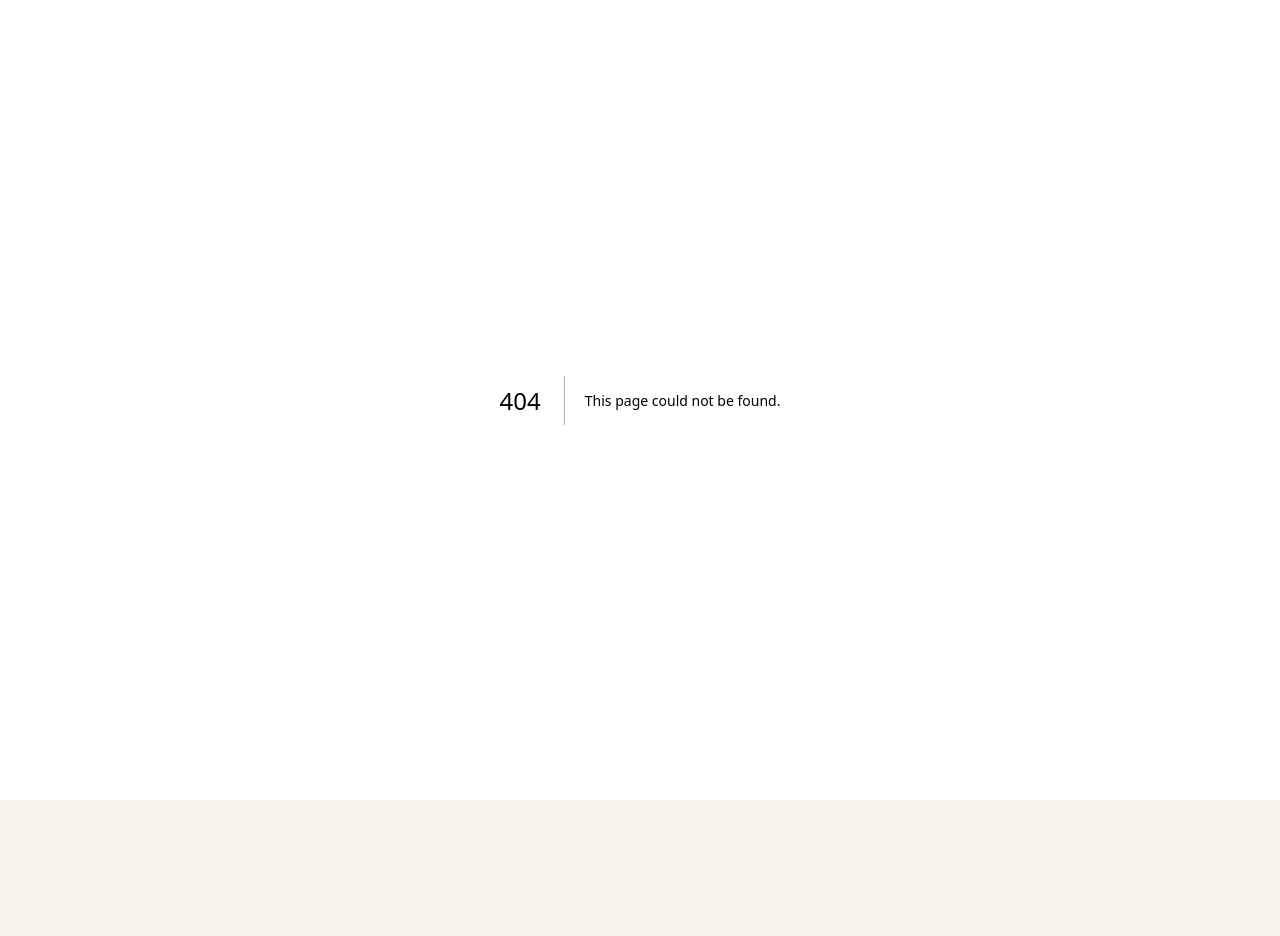
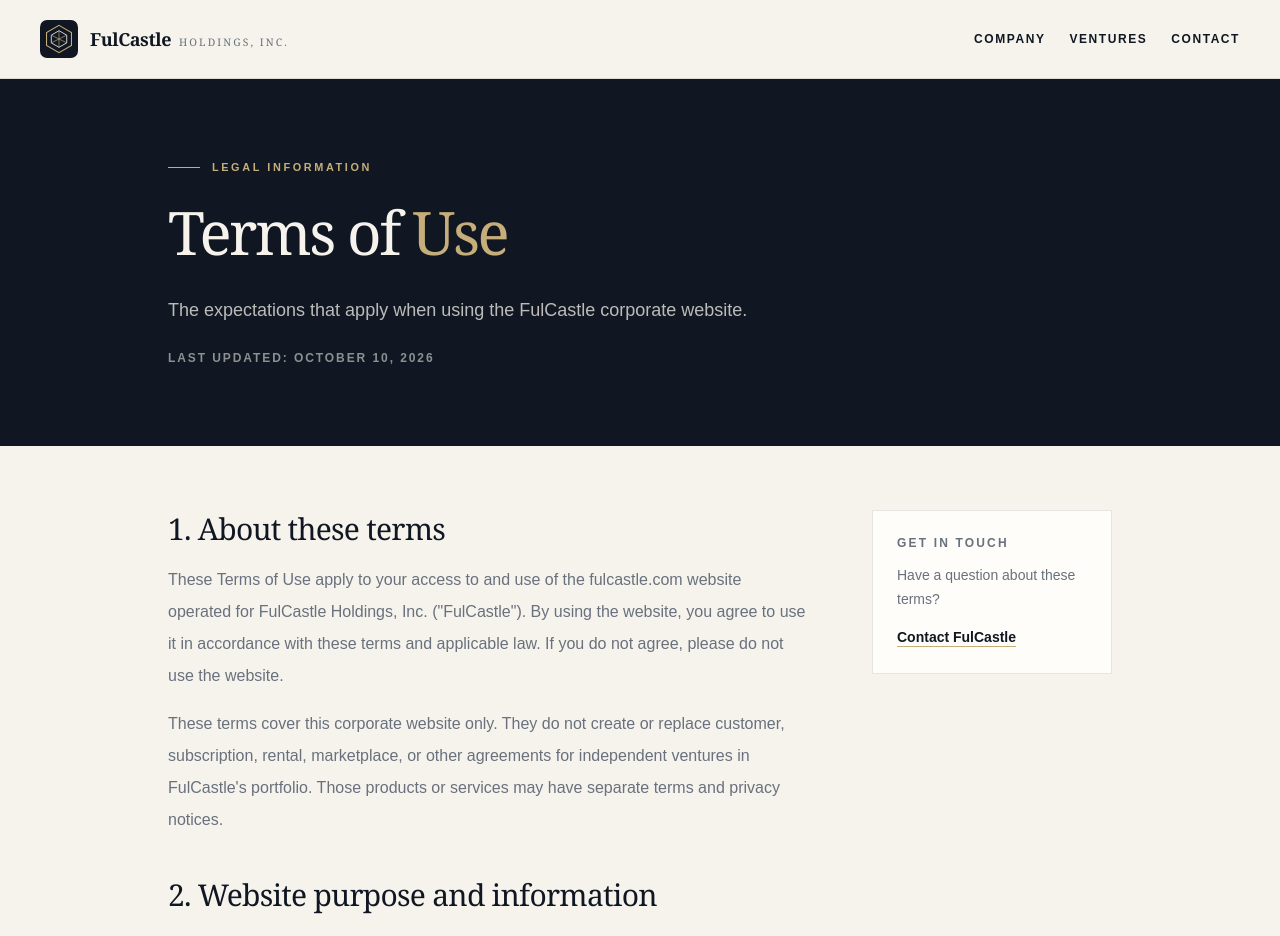
Before and after one commit to StarksDOOM/fulcastle-site, a Next.js app: page /terms-of-use in a window 1280 px wide. Before the commit this address had no page. Shown: the top 936 px of the page. Before the commit the page ends 800 px from the top, so only its background shows below. Built offline with nearby package versions, Linux system fonts and the light colour scheme.

Commit message:
feat(legal): add terms of use alongside privacy policy

```diff
--- a/app/components/site-footer.tsx
+++ b/app/components/site-footer.tsx
@@ -4,16 +4,16 @@ export function SiteFooter() {
   return (
     <footer className="border-t border-white/15 bg-graphite text-ivory">
       <div className="mx-auto flex w-full max-w-7xl flex-col gap-3 px-6 py-7 text-sm text-ivory/70 sm:flex-row sm:items-center sm:justify-between sm:px-10">
+        <p>© {new Date().getFullYear()} FulCastle Holdings, Inc.</p>
         <div className="flex flex-wrap items-center gap-x-4 gap-y-2">
-          <p>© {new Date().getFullYear()} FulCastle Holdings, Inc.</p>
+          <p>Independent ventures. Shared vision.</p>
           <Link
             className="underline decoration-muted-gold/70 underline-offset-4 transition-colors hover:text-ivory focus-visible:outline-2 focus-visible:outline-offset-4 focus-visible:outline-muted-gold"
-            href="/privacy-policy"
+            href="/terms-of-use"
           >
-            Privacy Policy
+            Terms of Use
           </Link>
         </div>
-        <p>Independent ventures. Shared vision.</p>
       </div>
     </footer>
   );
--- /dev/null
+++ b/app/terms-of-use/page.tsx
@@ -0,0 +1,129 @@
+import type { Metadata } from "next";
+import Link from "next/link";
+import { SiteFooter } from "@/app/components/site-footer";
+import { SiteHeader } from "@/app/components/site-header";
+
+export const metadata: Metadata = {
+  title: "Terms of Use",
+  description: "Terms for using the FulCastle Holdings, Inc. corporate website.",
+};
+
+const sections = [
+  {
+    title: "1. About these terms",
+    paragraphs: [
+      'These Terms of Use apply to your access to and use of the fulcastle.com website operated for FulCastle Holdings, Inc. ("FulCastle"). By using the website, you agree to use it in accordance with these terms and applicable law. If you do not agree, please do not use the website.',
+      "These terms cover this corporate website only. They do not create or replace customer, subscription, rental, marketplace, or other agreements for independent ventures in FulCastle's portfolio. Those products or services may have separate terms and privacy notices.",
+    ],
+  },
+  {
+    title: "2. Website purpose and information",
+    paragraphs: [
+      "The website provides general information about FulCastle and its portfolio. Portfolio descriptions may include concepts or initiatives still in development and not available to the public.",
+      "We aim to keep website content useful and accurate, but do not promise that all content is complete, current, error-free, or suitable for a particular purpose. Information may change without notice.",
+    ],
+  },
+  {
+    title: "3. No professional advice or offer",
+    paragraphs: [
+      "Website content is for general informational purposes and is not legal, financial, tax, investment, or other professional advice. Seek advice from an appropriately qualified professional for decisions that require it.",
+      "Nothing on this website is an offer to sell or solicitation to buy securities, a promise that a venture or feature will launch, or a commitment to enter into a business relationship. Any actual offer or service will be subject to its own documentation.",
+    ],
+  },
+  {
+    title: "4. Permitted use",
+    paragraphs: [
+      "You may use the website for lawful personal and business-information purposes. You must not knowingly disrupt, damage, overload, or gain unauthorized access to the website or its supporting systems; bypass security controls; submit malicious code; or use the contact form to send unlawful, deceptive, abusive, or unsolicited bulk messages.",
+      "Do not misrepresent your identity or use website content in a way that infringes another person's rights or violates applicable law.",
+    ],
+  },
+  {
+    title: "5. Intellectual property",
+    paragraphs: [
+      "Unless a page or asset states otherwise, original website text, design, branding, and other content are owned by FulCastle or used with permission and are protected by applicable intellectual-property laws. These terms do not transfer ownership to you.",
+      "You may link to public pages and quote brief excerpts for lawful purposes with appropriate attribution, provided you do not misrepresent FulCastle or imply endorsement. Other reproduction, redistribution, or commercial use requires permission from the relevant rights holder unless applicable law permits it. Third-party names and marks belong to their respective owners.",
+    ],
+  },
+  {
+    title: "6. Third-party links",
+    paragraphs: [
+      "The website may link to third-party websites or services for convenience or reference. FulCastle does not control those third parties and is not responsible for their content, availability, terms, or privacy practices. Visiting a third-party site is at your discretion and subject to that site's terms.",
+    ],
+  },
+  {
+    title: "7. Availability and disclaimers",
+    paragraphs: [
+      "We may update, suspend, or discontinue all or part of the website. We do not guarantee uninterrupted access or that the website will always be error-free or free from service interruptions.",
+      'To the extent permitted by applicable law, the website is provided on an "as available" basis. Nothing in these terms excludes or limits any right or liability that cannot lawfully be excluded or limited.',
+    ],
+  },
+  {
+    title: "8. Responsibility for use",
+    paragraphs: [
+      "You are responsible for your use of the website and for ensuring your activities comply with applicable law. To the extent permitted by law, FulCastle is not responsible for losses arising from reliance on website information, interruption or unavailability of the site, or third-party websites. This does not limit liability that cannot lawfully be limited.",
+    ],
+  },
+  {
+    title: "9. Changes and contact",
+    paragraphs: [
+      "We may revise these terms as the website or our practices change. The date shown above identifies the latest text update. Questions about these terms can be sent through the contact page.",
+    ],
+  },
+];
+
+export default function TermsOfUsePage() {
+  return (
+    <div className="flex min-h-screen flex-col">
+      <SiteHeader />
+      <main className="flex-1 bg-ivory">
+        <section className="bg-graphite text-ivory">
+          <div className="mx-auto w-full max-w-5xl px-6 py-16 sm:px-10 sm:py-20">
+            <p className="mb-5 flex items-center gap-3 text-[0.68rem] font-semibold uppercase tracking-[0.24em] text-muted-gold">
+              <span aria-hidden="true" className="h-px w-8 bg-muted-gold" />
+              Legal information
+            </p>
+            <h1 className="max-w-3xl font-display text-5xl leading-tight tracking-[-0.04em] sm:text-6xl">
+              Terms of <span className="text-muted-gold">Use</span>
+            </h1>
+            <p className="mt-6 max-w-2xl text-base leading-7 text-ivory/75 sm:text-lg sm:leading-8">
+              The expectations that apply when using the FulCastle corporate website.
+            </p>
+            <p className="mt-6 text-xs font-semibold uppercase tracking-[0.16em] text-ivory/55">
+              Last updated: October 10, 2026
+            </p>
+          </div>
+        </section>
+
+        <div className="mx-auto grid w-full max-w-5xl gap-10 px-6 py-12 sm:px-10 sm:py-16 lg:grid-cols-[minmax(0,1fr)_15rem] lg:gap-16">
+          <article className="min-w-0 space-y-10">
+            {sections.map((section) => {
+              const id = section.title.toLowerCase().replace(/[^a-z0-9]+/g, "-").replace(/^-|-$/g, "");
+              return (
+                <section aria-labelledby={id} key={section.title}>
+                  <h2 className="font-display text-2xl leading-tight tracking-tight text-graphite sm:text-3xl" id={id}>
+                    {section.title}
+                  </h2>
+                  <div className="mt-4 space-y-4 text-sm leading-7 text-slate sm:text-base sm:leading-8">
+                    {section.paragraphs.map((paragraph) => <p key={paragraph}>{paragraph}</p>)}
+                  </div>
+                </section>
+              );
+            })}
+            <p className="border-l-2 border-muted-gold pl-4 text-sm leading-7 text-slate">
+              This is a general website-use draft, not legal advice. Qualified counsel should review enforceability, jurisdiction, liability language, and consumer-protection requirements before publication.
+            </p>
+          </article>
+
+          <aside className="h-fit border border-graphite/10 bg-[#fffdf9] p-6">
+            <p className="text-xs font-semibold uppercase tracking-[0.18em] text-slate">Get in touch</p>
+            <p className="mt-3 text-sm leading-6 text-slate">Have a question about these terms?</p>
+            <Link className="mt-4 inline-block text-sm font-semibold text-graphite underline decoration-muted-gold underline-offset-4 hover:text-slate" href="/contact">
+              Contact FulCastle
+            </Link>
+          </aside>
+        </div>
+      </main>
+      <SiteFooter />
+    </div>
+  );
+}
```
